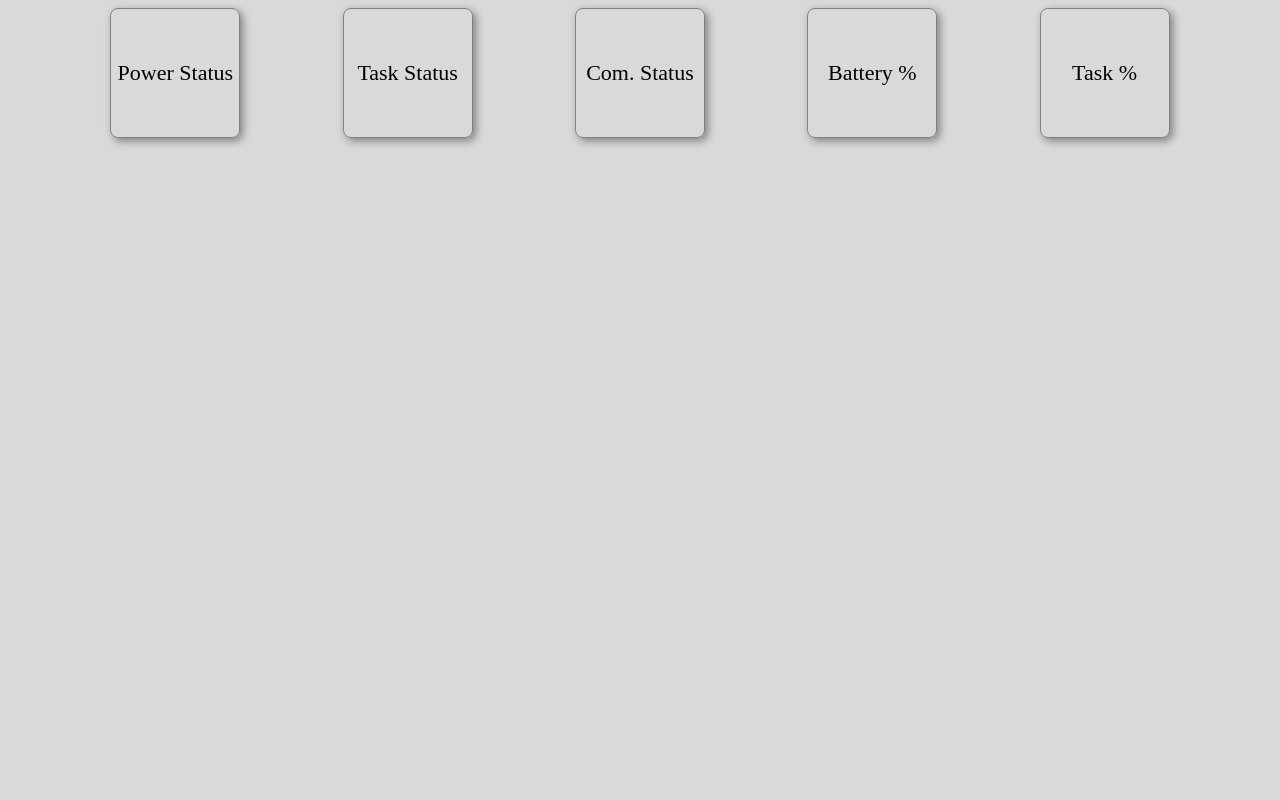
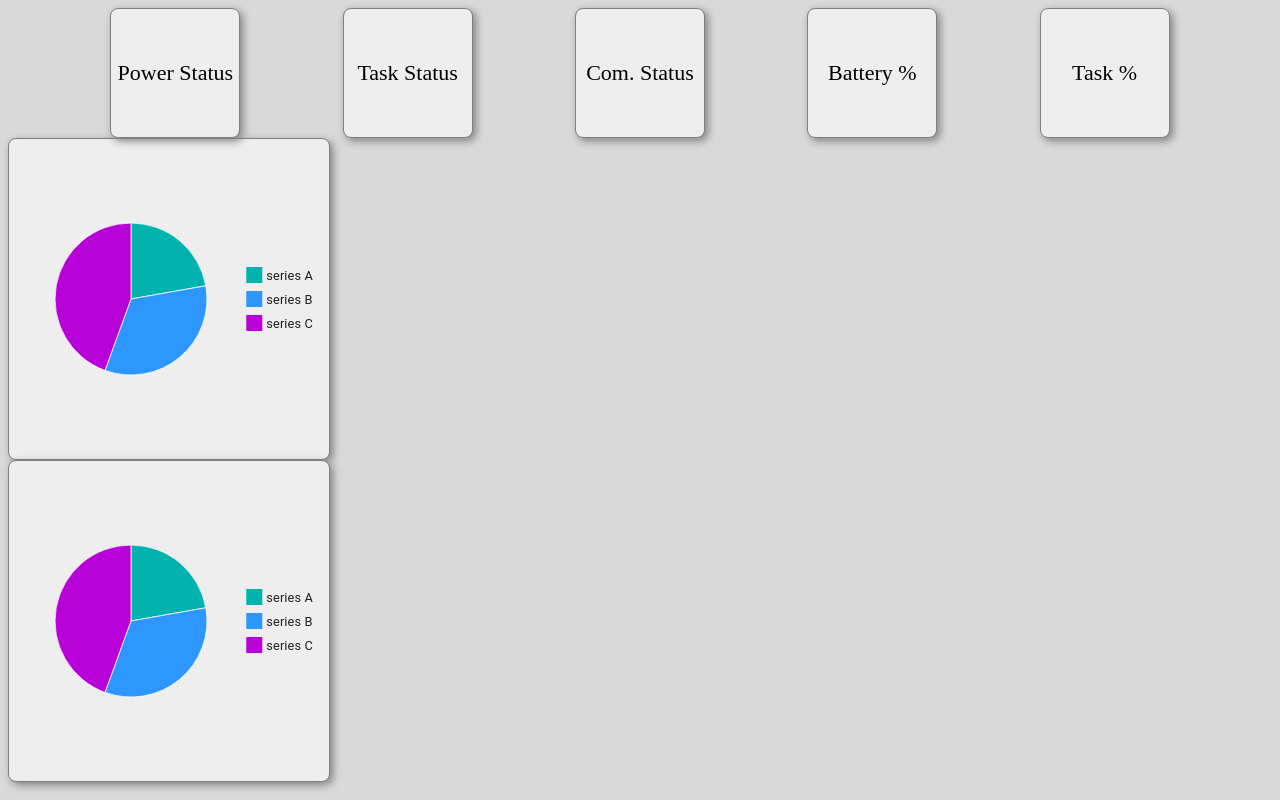
Before and after one commit to zeldafan664/Team-Projects-Team6, a React (Create React App) app in the folder Frontend/thereactapp/: page / in a window 1280 px wide. Built offline with nearby package versions, Linux system fonts and the light colour scheme.

Commit message:
Added Pie Charts

```diff
--- a/Frontend/thereactapp/package.json
+++ b/Frontend/thereactapp/package.json
@@ -8,6 +8,7 @@
     "@emotion/styled": "^11.11.0",
     "@mui/icons-material": "^5.14.9",
     "@mui/material": "^5.14.9",
+    "@mui/x-charts": "^6.0.0-alpha.11",
     "@testing-library/jest-dom": "^5.17.0",
     "@testing-library/react": "^13.4.0",
     "@testing-library/user-event": "^13.5.0",
--- /dev/null
+++ b/Frontend/thereactapp/src/InfoChart.tsx
@@ -0,0 +1,33 @@
+import * as React from 'react';
+import { PieChart } from '@mui/x-charts/PieChart';
+import Box from '@mui/material/Box';
+
+export default function InfoDisplay() {
+    return (
+        <Box style={{
+            display: "flex",
+            justifyContent: "center",
+            alignItems: "center",
+            border: "1px solid gray",
+            width: "20rem",
+            height: "20rem",
+            borderRadius: "0.5rem",
+            boxShadow: "3px 3px 8px gray",
+            backgroundColor: "#EEEEEE"
+        }}>
+            <PieChart
+                series={[
+                    {
+                        data: [
+                            { id: 0, value: 10, label: 'series A' },
+                            { id: 1, value: 15, label: 'series B' },
+                            { id: 2, value: 20, label: 'series C' },
+                        ],
+                    },
+                ]}
+                width={400}
+                height={200}
+            />
+        </Box>
+    );
+}
--- /dev/null
+++ b/Frontend/thereactapp/src/PieChart.tsx
@@ -0,0 +1,33 @@
+import * as React from 'react';
+import { PieChart } from '@mui/x-charts/PieChart';
+import Box from '@mui/material/Box';
+
+export default function PieDisplay() {
+    return (
+        <Box style={{
+            display: "flex",
+            justifyContent: "center",
+            alignItems: "center",
+            border: "1px solid gray",
+            width: "20rem",
+            height: "20rem",
+            borderRadius: "0.5rem",
+            boxShadow: "3px 3px 8px gray",
+            backgroundColor: "#EEEEEE"
+        }}>
+            <PieChart
+                series={[
+                    {
+                        data: [
+                            { id: 0, value: 10, label: 'series A' },
+                            { id: 1, value: 15, label: 'series B' },
+                            { id: 2, value: 20, label: 'series C' },
+                        ],
+                    },
+                ]}
+                width={400}
+                height={200}
+            />
+        </Box>
+    );
+}
--- a/Frontend/thereactapp/src/RobotStatus.tsx
+++ b/Frontend/thereactapp/src/RobotStatus.tsx
@@ -1,9 +1,13 @@
 import * as React from 'react';
 import Box from '@mui/material/Box';
 import Button from '@mui/material/Button'
+import { PieChart } from '@mui/icons-material';
+import PieDisplay from './PieChart';
+import InfoDisplay from './InfoChart';
 export default function RobotStatus() {
+
     return (
-        <div style={{ display: "flex", justifyContent: "space-evenly" }}>
+        <><div style={{ display: "flex", justifyContent: "space-evenly" }}>
             <Box
                 style={{
                     display: "flex",
@@ -12,7 +16,8 @@ export default function RobotStatus() {
                     width: "8rem",
                     height: "8rem",
                     borderRadius: "0.5rem",
-                    boxShadow: "3px 3px 8px gray"
+                    boxShadow: "3px 3px 8px gray",
+                    backgroundColor: "#EEEEEE"
                 }}
             >
                 <div
@@ -23,7 +28,7 @@ export default function RobotStatus() {
                     }}
                 > Power Status
                 </div>
-            </Box >
+            </Box>
             <Box
                 style={{
                     display: "flex",
@@ -32,7 +37,8 @@ export default function RobotStatus() {
                     width: "8rem",
                     height: "8rem",
                     borderRadius: "0.5rem",
-                    boxShadow: "3px 3px 8px gray"
+                    boxShadow: "3px 3px 8px gray",
+                    backgroundColor: "#EEEEEE"
                 }}
             >
                 <div
@@ -43,7 +49,7 @@ export default function RobotStatus() {
                     }}
                 > Task Status
                 </div>
-            </Box >
+            </Box>
             <Box
                 style={{
                     display: "flex",
@@ -52,7 +58,8 @@ export default function RobotStatus() {
                     width: "8rem",
                     height: "8rem",
                     borderRadius: "0.5rem",
-                    boxShadow: "3px 3px 8px gray"
+                    boxShadow: "3px 3px 8px gray",
+                    backgroundColor: "#EEEEEE"
                 }}
             >
                 <div
@@ -63,7 +70,7 @@ export default function RobotStatus() {
                     }}
                 > Com. Status
                 </div>
-            </Box >
+            </Box>
             <Box
                 style={{
                     display: "flex",
@@ -72,7 +79,8 @@ export default function RobotStatus() {
                     width: "8rem",
                     height: "8rem",
                     borderRadius: "0.5rem",
-                    boxShadow: "3px 3px 8px gray"
+                    boxShadow: "3px 3px 8px gray",
+                    backgroundColor: "#EEEEEE"
                 }}
             >
                 <div
@@ -83,7 +91,7 @@ export default function RobotStatus() {
                     }}
                 > Battery %
                 </div>
-            </Box >
+            </Box>
             <Box
                 style={{
                     display: "flex",
@@ -92,7 +100,8 @@ export default function RobotStatus() {
                     width: "8rem",
                     height: "8rem",
                     borderRadius: "0.5rem",
-                    boxShadow: "3px 3px 8px gray"
+                    boxShadow: "3px 3px 8px gray",
+                    backgroundColor: "#EEEEEE"
                 }}
             >
                 <div
@@ -103,9 +112,13 @@ export default function RobotStatus() {
                     }}
                 > Task %
                 </div>
-            </Box >
+            </Box>
+        </div>
 
-        </div >
+            <PieDisplay />
+            <InfoDisplay />
+
+        </>
     )
 
 }
```
Also changed, not shown: 1 other file (tests, documents, lock files or other folders).
